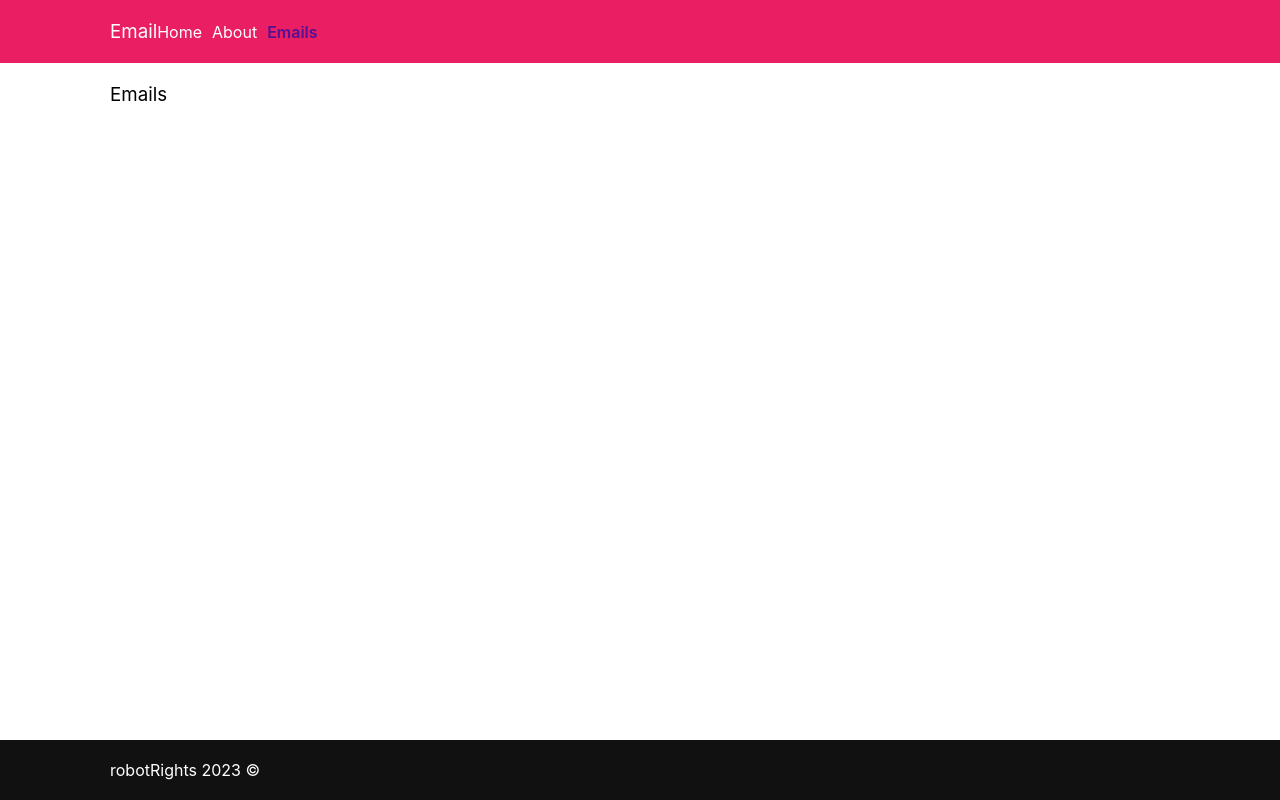
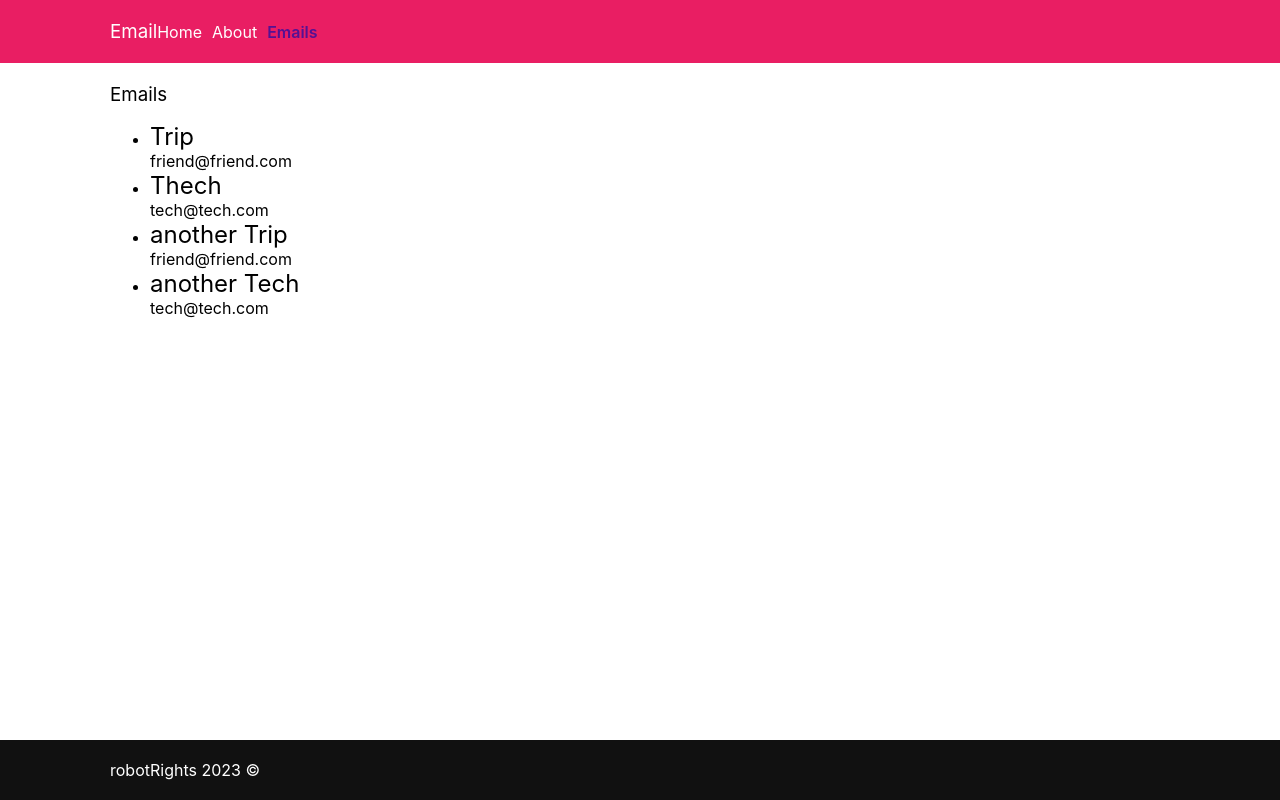
Before and after one commit to verely/email, a React (Vite) app: page /#/emails in a window 1280 px wide. Built offline with nearby package versions, Linux system fonts and the light colour scheme.

Commit message:
Implement email loading

```diff
--- a/package.json
+++ b/package.json
@@ -12,6 +12,7 @@
     "preview": "vite preview"
   },
   "dependencies": {
+    "prop-types": "^15.8.1",
     "react": "^18.2.0",
     "react-dom": "^18.2.0",
     "react-router-dom": "^6.22.1"
--- /dev/null
+++ b/src/cmps/EmailList.jsx
@@ -0,0 +1,17 @@
+// import { Link } from "react-router-dom";
+import { EmailPreview } from './EmailPreview.jsx'
+
+export function EmailList({emails}) {
+
+    return (
+        <ul className="email-list">
+            {
+                emails.map(email => (
+                    <li key={email.id}>
+                        <EmailPreview email={email}/>
+                    </li>
+                ))
+            }
+        </ul>
+    );
+}
--- /dev/null
+++ b/src/cmps/EmailPreview.jsx
@@ -0,0 +1,6 @@
+export function EmailPreview({email}){
+    return <article className="email-preview">
+        <h2>{email.subject}</h2>
+        <h4>{email.from}</h4>
+    </article>
+}
--- a/src/pages/EmailIndex.jsx
+++ b/src/pages/EmailIndex.jsx
@@ -1,7 +1,29 @@
+import { useState, useEffect } from "react";
+import { emailService } from "../services/emailService";
+import { EmailList } from "../cmps/EmailList";
+
 export function EmailIndex() {
+  const [emails, setEmails] = useState(null);
+
+  useEffect(() => {
+    loadEmails();
+  },[]);
+
+  async function loadEmails() {
+    try {
+      const emails = await emailService.query();
+      setEmails(emails);
+    } catch (err) {
+      console.log("Error in loadEmails", err);
+    }
+  }
+
+  console.log("emails", emails);
+  if (!emails || emails.length<0) return <div>Loading...</div>;
   return (
     <section className="email-index">
       <h1>Emails</h1>
+      <EmailList emails={emails}/>
     </section>
   );
 }
--- /dev/null
+++ b/src/services/emailService.js
@@ -0,0 +1,105 @@
+import { storageService } from "./async-storage.service.js";
+import { utilService } from "./util.service.js";
+
+export const emailService = {
+   query,
+   save,
+   remove,
+   getById,
+   createEmail,
+};
+
+const STORAGE_KEY = "emails";
+
+_createEmails();
+
+async function query() {
+  const emails = await storageService.query(STORAGE_KEY);
+  return emails;
+}
+
+function getById(id) {
+  return storageService.get(STORAGE_KEY, id);
+}
+
+function remove(id) {
+  return storageService.remove(STORAGE_KEY, id);
+}
+
+function save(emailToSave) {
+  if (emailToSave._id) {
+    return storageService.put(STORAGE_KEY, emailToSave);
+  } else {
+    return storageService.post(STORAGE_KEY, emailToSave);
+  }
+}
+
+function createEmail(from, to, subject="", body="") {
+  return { _id: utilService.makeId(),
+            from,
+            to,
+            subject,
+            body,
+            sentAt: Date.now(),
+            isRead: false,
+            isStarred: false,
+            removedAt: null
+        }
+}
+
+function _createEmails() {
+    let emails = utilService.loadFromStorage(STORAGE_KEY);
+    if (!emails || !emails.length) {
+      emails = _createSampleData()
+      utilService.saveToStorage(STORAGE_KEY, emails);
+    }
+  }
+
+function _createSampleData() {
+  return [
+    {
+      _id: "e101",
+      subject: "Trip",
+      boby: "Would you like to take a trip to the Nurth...?",
+      isRead: false,
+      isStarred: false,
+      sentA: 1551133930594,
+      renovedAt: null,
+      from: "friend@friend.com",
+      to: "user@user.com",
+    },
+    {
+      _id: "e102",
+      subject: "Thech",
+      boby: "Would you to join tech event...?",
+      isRead: false,
+      isStarred: false,
+      sentA: 1551133930594,
+      renovedAt: null,
+      from: "tech@tech.com",
+      to: "user@user.com",
+    },
+    {
+      _id: "e103",
+      subject: "another Trip",
+      boby: "Would you like to take another trip to the Nurth?",
+      isRead: false,
+      isStarred: false,
+      sentA: 1551133930594,
+      renovedAt: null,
+      from: "friend@friend.com",
+      to: "user@user.com",
+    },
+    {
+      _id: "e104",
+      subject: "another Tech",
+      boby: "Would you to join tech event...?",
+      isRead: false,
+      isStarred: false,
+      sentA: 1551133930594,
+      renovedAt: null,
+      from: "tech@tech.com",
+      to: "user@user.com",
+    },
+  ];
+}
```
Also changed, not shown: src/services/robot.service.js (deleted, +0 -65 lines), .eslintrc.cjs, 1 other file (tests, documents, lock files or other folders).
